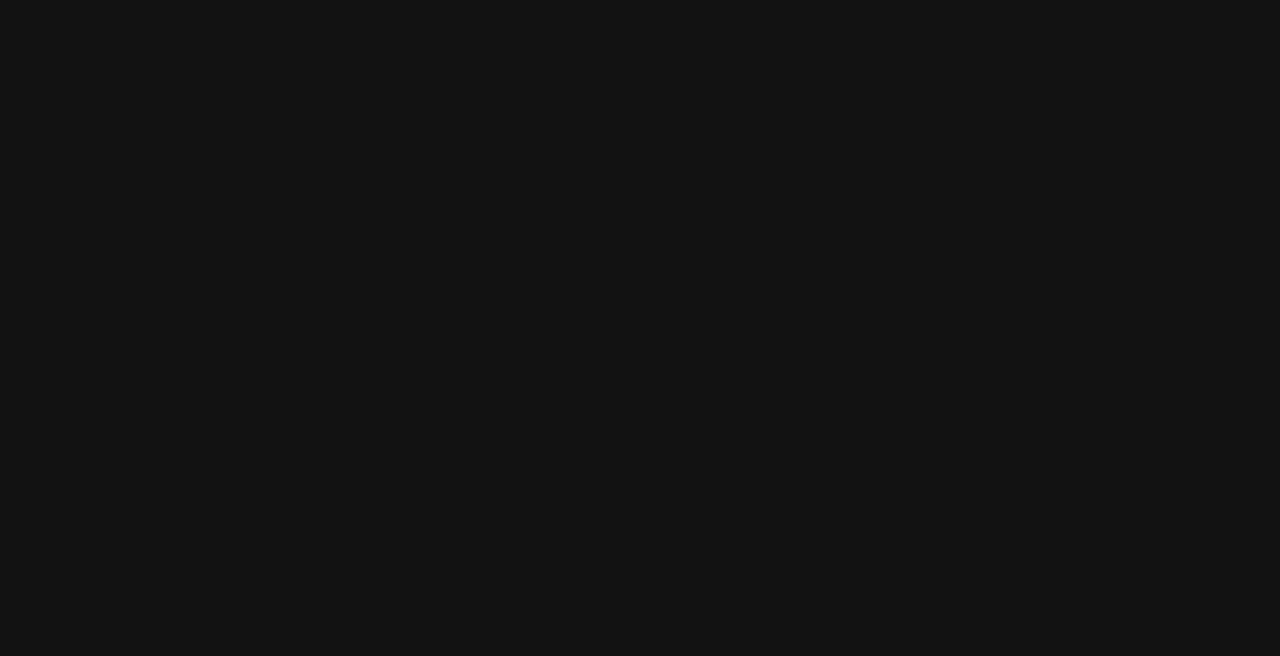
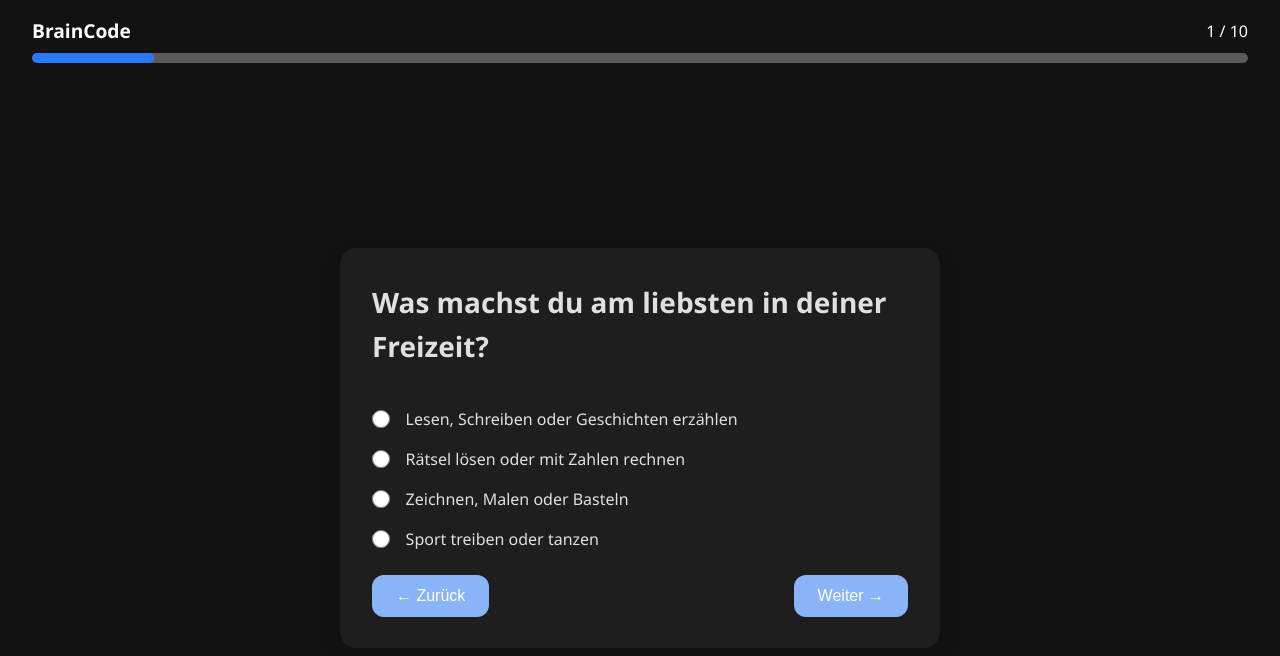
Before and after one commit to Paul-lift/BrainCode, a Next.js app: page /quizPage in a window 1280 px wide. Shown: the top 656 px of the page. Built offline with nearby package versions, Linux system fonts and the light colour scheme.

Commit message:
basic layout, progress bar, flexbox,

```diff
--- a/src/app/components/progressBar/progressBar.js
+++ b/src/app/components/progressBar/progressBar.js
@@ -0,0 +1,22 @@
+import styles from "./progressBar.module.css";
+
+export default function ProgressBar({ current, max, name }) {
+  const percentage = (current / max) * 100;
+
+  return (
+    <div className={styles.progressWrapper}>
+
+      <div className={styles.progressHeader}>
+        <span className={styles.title}>BrainCode</span>
+        <span className={styles.name}>{name}</span>
+        <span className={styles.counter}>{current} / {max}</span>
+      </div>
+      <div className={styles.barBackground}>
+        <div
+          className={styles.barFill}
+          style={{ width: `${percentage}%` }}
+        ></div>
+      </div>
+    </div>
+  );
+}
--- /dev/null
+++ b/src/app/components/progressBar/progressBar.module.css
@@ -0,0 +1,42 @@
+.progressWrapper {
+  width: 100%;
+  padding: 1rem 2rem 0;
+}
+
+.progressHeader {
+  display: flex;
+  justify-content: space-between;
+  align-items: center;
+  margin-bottom: 0.4rem;
+  color: white;
+  font-size: 1rem;
+}
+
+.title {
+  font-weight: 700;
+  font-size: 1.2rem;
+}
+
+.name {
+  font-style: italic;
+  color: #e0e0e0;
+}
+
+.counter {
+  font-weight: 500;
+}
+
+.barBackground {
+  width: 100%;
+  height: 10px;
+  background-color: rgba(255, 255, 255, 0.3);
+  border-radius: 5px;
+  overflow: hidden;
+}
+
+.barFill {
+  height: 100%;
+  background-color: #2979ff;
+  border-radius: 5px;
+  transition: width 0.3s ease;
+}
--- a/src/app/quizPage/page.js
+++ b/src/app/quizPage/page.js
@@ -1,10 +1,51 @@
 "use client";
-import styles from './quizPage.module.css'
-import questions from './questions.json'
+import styles from "./quizPage.module.css";
+import questions from "./questions.json";
+import ProgressBar from "../components/progressBar/progressBar";
+import { useState } from "react";
 
 export default function QuizPage() {
+  const [currentQuestion, setCurrentQuestion] = useState(0);
+  const question = questions[currentQuestion];
+
   return (
-    <>
-    </>
+    <div className={styles.wrapper}>
+      <ProgressBar current={currentQuestion + 1} max={questions.length} />
+      <div className={styles.content}>
+        <div className={styles.card}>
+          <h2>{question.question}</h2>
+          <div className={styles.options}>
+            {question.options.map((option, i) => (
+              <label key={i} className={styles.option}>
+                <input type="radio" name={`q${currentQuestion}`} />
+                {option.text}
+              </label>
+            ))}
+          </div>
+
+          <div className={styles.nav}>
+            <button
+              onClick={() =>
+                setCurrentQuestion((prev) => Math.max(prev - 1, 0))
+              }
+              disabled={currentQuestion === 0}
+            >
+              ← Zurück
+            </button>
+
+            <button
+              onClick={() =>
+                setCurrentQuestion((prev) =>
+                  Math.min(prev + 1, questions.length - 1)
+                )
+              }
+              disabled={currentQuestion === questions.length - 1}
+            >
+              Weiter →
+            </button>
+          </div>
+        </div>
+      </div>
+    </div>
   );
 }
--- a/src/app/quizPage/questions.json
+++ b/src/app/quizPage/questions.json
@@ -1,66 +1,102 @@
 [
   {
-      "title": "Linguistische Intelligenz",
-      "questions": [
-        "Liest du gerne Bücher oder schreibst gerne Geschichten?",
-        "Fällt es dir leicht, dich klar auszudrücken – mündlich oder schriftlich?",
-        "Hast du ein gutes Sprachgefühl oder lernst schnell neue Sprachen?"
+    "id": 1,
+    "question": "Was machst du am liebsten in deiner Freizeit?",
+    "options": [
+      { "text": "Lesen, Schreiben oder Geschichten erzählen", "type": "linguistic" },
+      { "text": "Rätsel lösen oder mit Zahlen rechnen", "type": "mathematical" },
+      { "text": "Zeichnen, Malen oder Basteln", "type": "spatial" },
+      { "text": "Sport treiben oder tanzen", "type": "kinesthetic" }
     ]
   },
   {
-      "title": "Logisch-mathematische Intelligenz",
-      "questions": [
-        "Magst du Rätsel oder logische Denkaufgaben?",
-        "Interessierst du dich für Mathematik oder naturwissenschaftliche Themen?",
-        "Analysierst du gerne Probleme Schritt für Schritt?"
+    "id": 2,
+    "question": "Wie lernst du am besten neue Dinge?",
+    "options": [
+      { "text": "Durch Lesen und Notizen machen", "type": "linguistic" },
+      { "text": "Durch logisches Durchdenken und Analysieren", "type": "mathematical" },
+      { "text": "Durch Bilder, Diagramme und Visualisierungen", "type": "spatial" },
+      { "text": "Durch Ausprobieren und praktisches Üben", "type": "kinesthetic" }
     ]
   },
   {
-      "title": "Räumliche Intelligenz",
-      "questions": [
-        "Kannst du dir gut Dinge räumlich vorstellen?",
-        "Hast du ein gutes Gefühl für Karten, Baupläne oder Navigation?",
-        "Gestaltest du gerne grafisch oder visuell (z. B. Design, Kunst)?"
+    "id": 3,
+    "question": "Was beschreibt dich am besten?",
+    "options": [
+      { "text": "Ich höre gerne Musik und kann Melodien gut behalten", "type": "musical" },
+      { "text": "Ich verstehe andere Menschen gut und helfe gerne", "type": "interpersonal" },
+      { "text": "Ich denke viel über mich selbst nach und kenne meine Gefühle", "type": "intrapersonal" },
+      { "text": "Ich interessiere mich für Tiere und die Natur", "type": "naturalistic" }
     ]
   },
   {
-      "title": "Körperlich-kinästhetische Intelligenz",
-      "questions": [
-        "Treibst du gerne Sport oder tanzt gerne?",
-        "Arbeitest du gerne mit deinen Händen (z. B. basteln, bauen)?",
-        "Hast du ein gutes Körpergefühl oder Koordination?"
+    "id": 4,
+    "question": "Welche Schulfächer magst du am meisten?",
+    "options": [
+      { "text": "Deutsch, Sprachen oder Literatur", "type": "linguistic" },
+      { "text": "Mathematik, Physik oder Informatik", "type": "mathematical" },
+      { "text": "Kunst, Werken oder Geometrie", "type": "spatial" },
+      { "text": "Sport oder praktische Fächer", "type": "kinesthetic" }
     ]
   },
   {
-      "title": "Musikalische Intelligenz",
-      "questions": [
-        "Spielst du ein Instrument oder singst du gerne?",
-        "Merkst du dir Melodien oder Rhythmen schnell?",
-        "Bist du sensibel für Klang, Tonhöhe und Musik?"
+    "id": 5,
+    "question": "Wie gehst du an Probleme heran?",
+    "options": [
+      { "text": "Ich rede darüber oder schreibe meine Gedanken auf", "type": "linguistic" },
+      { "text": "Ich analysiere das Problem Schritt für Schritt", "type": "mathematical" },
+      { "text": "Ich stelle mir die Lösung bildlich vor", "type": "spatial" },
+      { "text": "Ich probiere verschiedene Lösungen praktisch aus", "type": "kinesthetic" }
     ]
   },
   {
-      "title": "Interpersonale Intelligenz",
-      "questions": [
-        "Fällt es dir leicht, mit anderen Menschen in Kontakt zu treten?",
-        "Kannst du gut in Teams arbeiten oder Menschen motivieren?",
-        "Verstehst du, was andere fühlen oder denken könnten?"
+    "id": 6,
+    "question": "Was machst du, wenn du Musik hörst?",
+    "options": [
+      { "text": "Ich singe mit oder achte auf den Text", "type": "linguistic" },
+      { "text": "Ich analysiere den Rhythmus und die Struktur", "type": "mathematical" },
+      { "text": "Ich bewege mich zur Musik oder tanze", "type": "kinesthetic" },
+      { "text": "Ich genieße die Melodie und kann sie nachsummen", "type": "musical" }
     ]
   },
   {
-      "title": "Intrapersonale Intelligenz",
-      "questions": [
-        "Denkst du viel über dich selbst und deine Ziele nach?",
-        "Kennst du deine Stärken und Schwächen gut?",
-        "Triffst du bewusst Entscheidungen, die zu dir passen?"
+    "id": 7,
+    "question": "In Gruppenarbeiten bist du meistens...",
+    "options": [
+      { "text": "derjenige, der die Ideen erklärt und präsentiert", "type": "linguistic" },
+      { "text": "derjenige, der die Aufgaben organisiert und plant", "type": "mathematical" },
+      { "text": "derjenige, der andere motiviert und zusammenhält", "type": "interpersonal" },
+      { "text": "derjenige, der lieber alleine arbeitet", "type": "intrapersonal" }
     ]
   },
   {
-      "title": "Naturalistische Intelligenz",
-      "questions": [
-        "Interessierst du dich für Tiere, Pflanzen oder Naturphänomene?",
-        "Verbringst du gerne Zeit draußen in der Natur?",
-        "Kannst du verschiedene Arten gut unterscheiden oder klassifizieren?"
+    "id": 8,
+    "question": "Welche Aktivität würdest du am Wochenende wählen?",
+    "options": [
+      { "text": "Ein Museum oder eine Ausstellung besuchen", "type": "spatial" },
+      { "text": "Mit Freunden Zeit verbringen und reden", "type": "interpersonal" },
+      { "text": "Alleine ein Buch lesen oder nachdenken", "type": "intrapersonal" },
+      { "text": "In der Natur wandern oder Tiere beobachten", "type": "naturalistic" }
+    ]
+  },
+  {
+    "id": 9,
+    "question": "Was fällt dir besonders leicht?",
+    "options": [
+      { "text": "Wortspiele, Reime oder Zungenbrecher", "type": "linguistic" },
+      { "text": "Kopfrechnen oder logische Rätsel", "type": "mathematical" },
+      { "text": "Sich in fremden Orten orientieren", "type": "spatial" },
+      { "text": "Neue Bewegungen oder Sportarten lernen", "type": "kinesthetic" }
+    ]
+  },
+  {
+    "id": 10,
+    "question": "Womit beschäftigst du dich gerne?",
+    "options": [
+      { "text": "Instrumente spielen oder Lieder komponieren", "type": "musical" },
+      { "text": "Anderen bei Problemen helfen", "type": "interpersonal" },
+      { "text": "Über das Leben und meine Zukunft nachdenken", "type": "intrapersonal" },
+      { "text": "Pflanzen züchten oder Tiere pflegen", "type": "naturalistic" }
     ]
   }
 ]
--- a/src/app/quizPage/quizPage.module.css
+++ b/src/app/quizPage/quizPage.module.css
@@ -1,3 +1,57 @@
-.lol{
-    font-size: 5em;
+.wrapper {
+  display: flex;
+  flex-direction: column;
+  min-height: 100vh;
 }
+
+.content {
+  flex-grow: 1;
+  display: flex;
+  align-items: center;
+  justify-content: center;
+  padding: 2rem;
+}
+.card {
+  background-color: var(--color-surface);
+  color: var(--color-text);
+  padding: 2rem;
+  border-radius: 16px;
+  max-width: 600px;
+  width: 100%;
+  height: 400px;
+  box-shadow: 0 10px 25px rgba(0, 0, 0, 0.1);
+  display: flex;
+  flex-direction: column;
+  justify-content: space-between;
+  gap: 1.5rem;
+  margin-top: 2rem;
+}
+
+.options {
+  display: flex;
+  flex-direction: column;
+  justify-content: center;
+  gap: 1rem;
+  flex-grow: 1;
+}
+
+.option {
+  display: flex;
+  align-items: center;
+  gap: 1rem;
+  font-size: 1rem;
+  cursor: pointer;
+  transition: color 0.2s;
+  line-height: 1.5;
+}
+
+.option input[type="radio"] {
+  accent-color: var(--color-primary);
+  width: 1.1rem;
+  height: 1.1rem;
+}
+
+.nav {
+  display: flex;
+  justify-content: space-between;
+}
```
Lines whose indentation alone changed are shown as unchanged.
